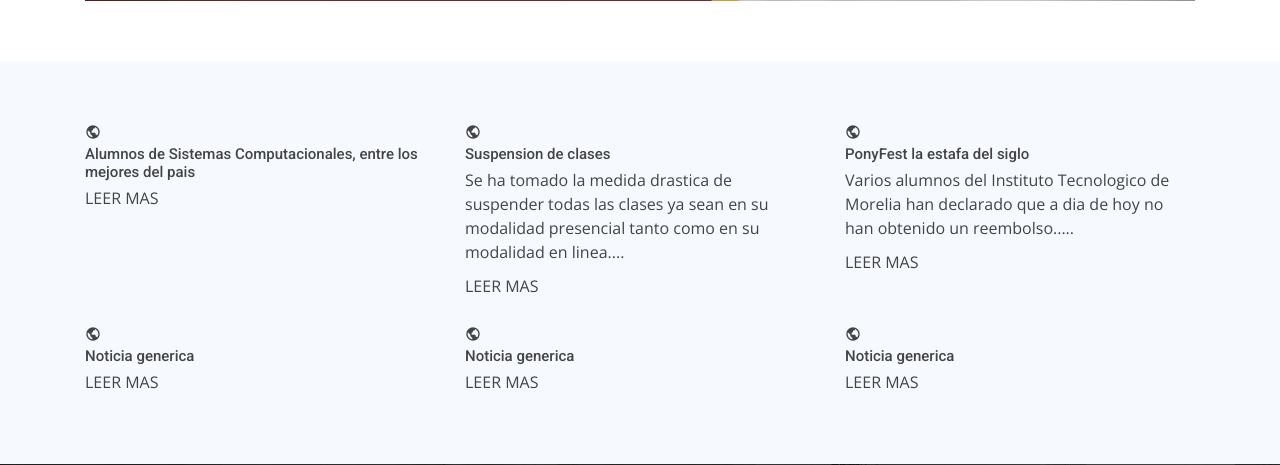
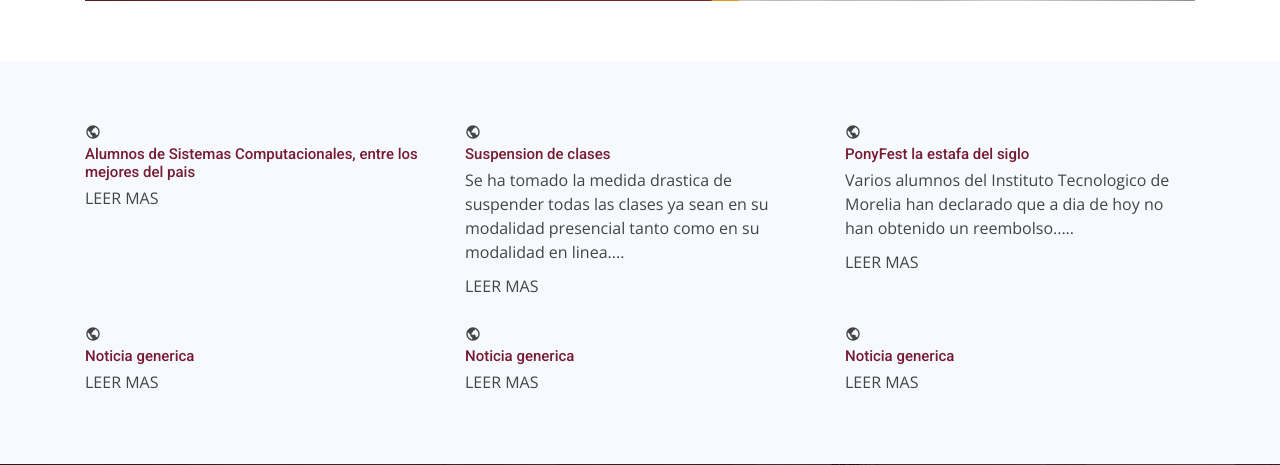
Before and after one commit to Kareem240/VinculacionITM, a PHP site: page / in a window 1280 px wide. Shown: the part 683-1148 px from the top of the page. Run offline with PHP 8.4, Linux system fonts and the light colour scheme.

Commit message:
Quite los enlaces que tenian los nombres de noticias y los reemplaze por hover en la seccion de css para evitar redireccionamiento innecesario

```diff
--- a/assets/css/style.css
+++ b/assets/css/style.css
@@ -622,6 +622,14 @@ section {
   }
 }
 
+#tNoticia {
+  color: #761b30;
+}
+
+#tNoticia:hover {
+  color: #e3cb17;
+}
+
 /*--------------------------------------------------------------
 # Breadcrumbs
 --------------------------------------------------------------*/
```
